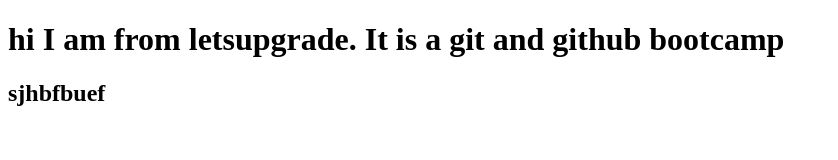
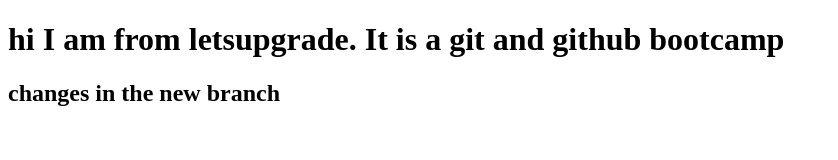
Before and after one commit to Yuvarajpa/bootcamp_testing, a plain HTML site: page index.html in a window 1280 px wide. Shown: the whole page, without its empty margins (0-838 px from the left). Drawn offline with Linux system fonts and the light colour scheme.

Commit message:
changes in the new-branch

```diff
--- a/index.html
+++ b/index.html
@@ -10,7 +10,7 @@
         hi I am from letsupgrade. It is a git and github bootcamp
     </h1>
     <h2>
-        sjhbfbuef
+       changes in the new branch
     </h2>
 </body>
 </html>
```
